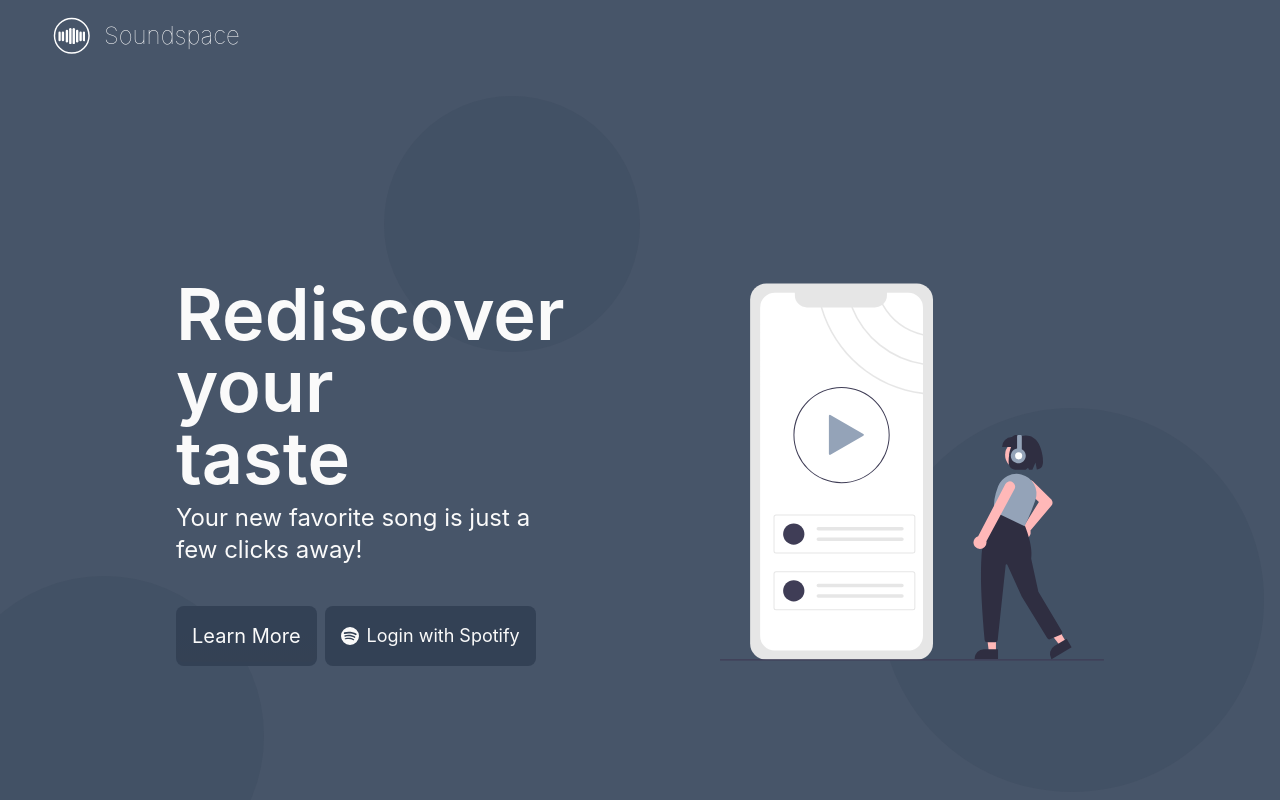
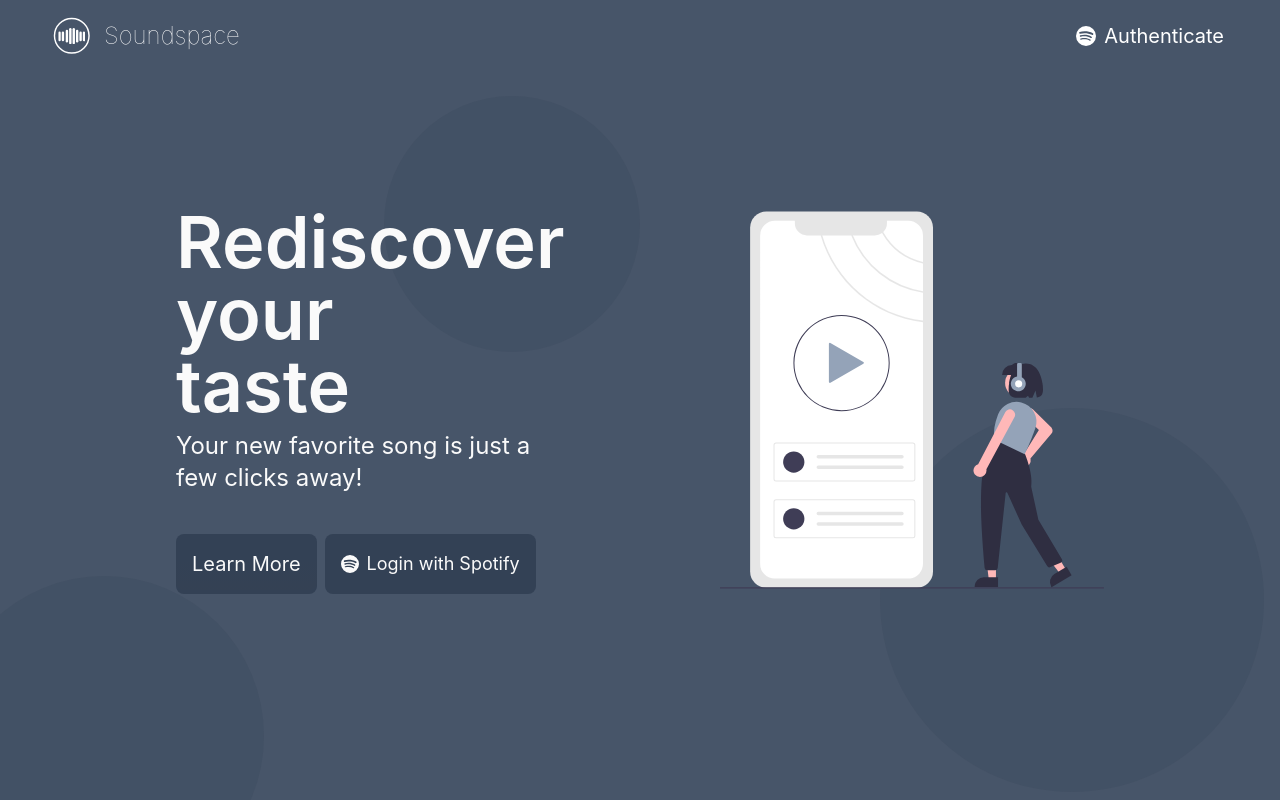
Before and after one commit to gandalf113/soundspace, a Next.js app: page / in a window 1280 px wide. Shown: the top 800 px of the page. Built offline with nearby package versions, Linux system fonts and the light colour scheme.

Commit message:
Prettier navbar

```diff
--- a/components/shared/layout/Navbar.js
+++ b/components/shared/layout/Navbar.js
@@ -1,8 +1,10 @@
 import Image from 'next/image'
 import Link from 'next/link'
-import React, { useContext } from 'react'
-import { motion } from 'framer-motion'
+import React, { useContext, useEffect, useState } from 'react'
+import { motion, useScroll } from 'framer-motion'
 import { AuthContext } from '../../../context/auth-context'
+import { BsSpotify } from 'react-icons/bs'
+import { AUTH_ENDPOINT, RESPONSE_TYPE } from '../../../pages'
 
 const NAVIGATION = [
   {
@@ -12,14 +14,39 @@
   }
 ]
 
+const variants = {
+  transparent: {
+    backgroundColor: "rgba(51, 65, 85, 0.0)"
+  },
+  visible: {
+    backgroundColor: "rgba(51, 65, 85, 1.0)",
+    transition: { duration: 0.3 }
+  }
+}
+
 const Navbar = () => {
   const { token, logout } = useContext(AuthContext);
 
+  const { scrollY } = useScroll()
+  const [bgColor, setBgColor] = useState('transparent');
+
+  const [currentVariant, setVariant] = useState('transparent')
+
+  useEffect(() => {
+    return scrollY.onChange((latest) => {
+      const variant = latest > 100 ? 'visible' : 'transparent';
+      setVariant(variant);
+      // console.log("Page scroll: ", latest)
+    })
+  }, [])
+
+
   return (
     <motion.div
-      initial={{ y: -300 }}
-      animate={{ y: 0 }}
-      className='flex items-center justify-between py-3 px-12 text-white text-xl'>
+      // initial={{ y: -300 }}
+      variants={variants}
+      animate={currentVariant}
+      className='fixed w-full flex items-center justify-between py-3 px-12 text-white text-xl z-30'>
       <Link href='/'>
         <div className='flex items-center gap-x-2 cursor-pointer'>
           <Image src='/logo.svg' alt='logo' width={48} height={48} />
@@ -29,14 +56,22 @@
       <div className='gap-x-6 sm:flex hidden'>
         {token && NAVIGATION.map(nav => (
           <Link key={nav.id} href={nav.url}>
-            <button className='p-2'>
+            <button className='p-2 hover:underline'>
               {nav.text}
             </button>
           </Link>
         ))}
-        {token && <button onClick={logout} className='p-2'>
-          Logout
-        </button>}
+        {token ?
+          <button onClick={logout} className='p-2 hover:underline'>
+            Logout
+          </button> :
+          <a
+          href={`${AUTH_ENDPOINT}?client_id=${process.env.SPOTIFY_CLIENT_ID}&redirect_uri=${process.env.SPOTIFY_REDIRECT_URI}&response_type=${RESPONSE_TYPE}`}
+          className='p-2 hover:underline flex items-center gap-x-2 cursor-pointer'>
+            <BsSpotify />
+            <span >Authenticate</span>
+          </a>
+        }
       </div>
 
     </motion.div>
--- a/pages/index.js
+++ b/pages/index.js
@@ -9,8 +9,8 @@
 import { AuthContext } from '../context/auth-context';
 import Link from 'next/link';
 
-const AUTH_ENDPOINT = "https://accounts.spotify.com/authorize";
-const RESPONSE_TYPE = "token";
+export const AUTH_ENDPOINT = "https://accounts.spotify.com/authorize";
+export const RESPONSE_TYPE = "token";
 
 export default function Home() {
   const { token, setToken } = useContext(AuthContext);
```
